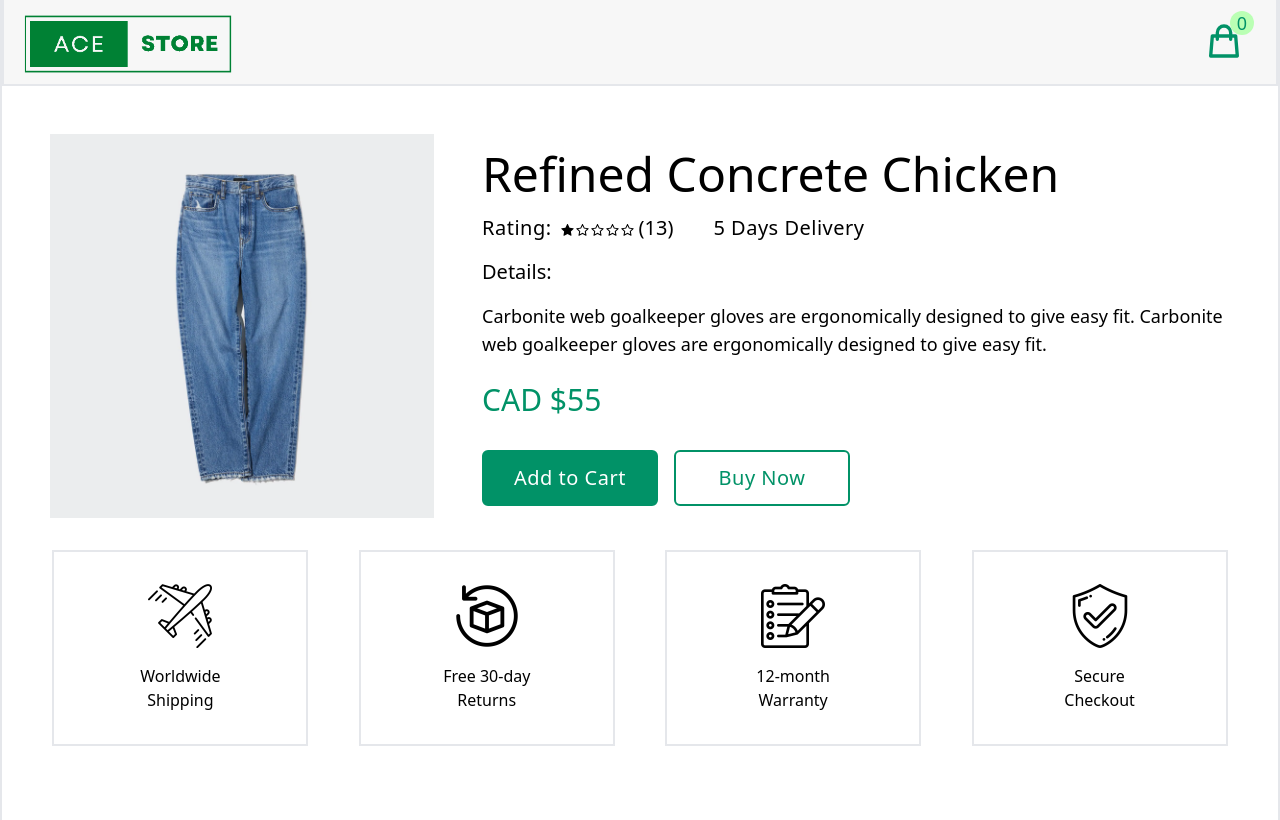
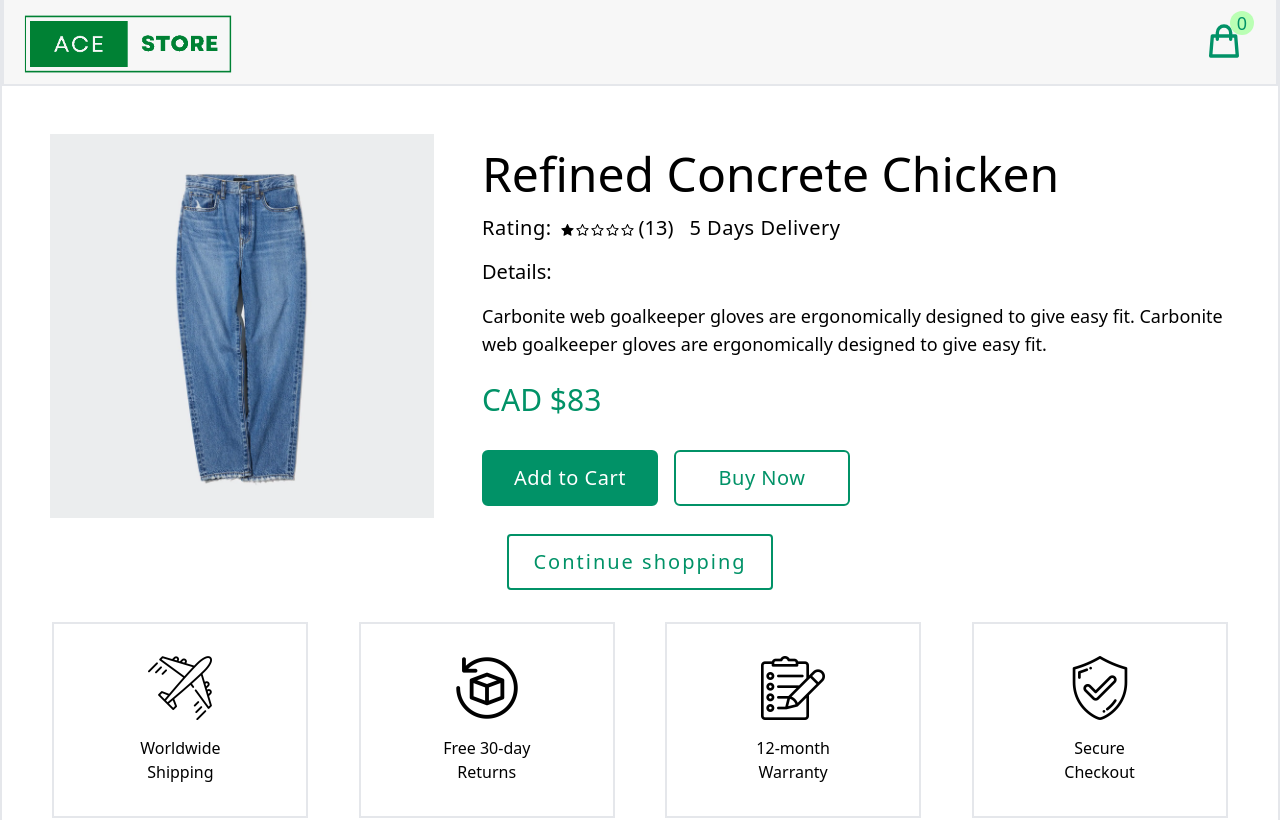
Before and after one commit to ryanvu2022/ace-store, a React (Vite) app: page /product/0 in a window 1280 px wide. Shown: the top 820 px of the page. Built offline with nearby package versions, Linux system fonts and the light colour scheme.

Commit message:
add policy area and fix bugs

```diff
--- a/src/components/Home.jsx
+++ b/src/components/Home.jsx
@@ -21,7 +21,7 @@ const Home = () => {
          sortedProducts = sortedProducts.filter(item => item.inStock)
 
       if (byRating)
-         sortedProducts = sortedProducts.filter(item => item.ratings == byRating)
+         sortedProducts = sortedProducts.filter(item => item.ratings >= byRating)
 
       return sortedProducts;
    }
--- a/src/components/ProductDetail.jsx
+++ b/src/components/ProductDetail.jsx
@@ -27,8 +27,8 @@ const ProductDetail = () => {
                   <span className="ml-1">({numberOfRatedPeople})</span>
 
                   { fastDelivery
-                     ? <span className="ml-10 tracking-wide">Fast Delivery</span>
-                     : <span className="ml-10 tracking-wide">5 Days Delivery</span>
+                     ? <span className="ml-4 tracking-wide">Fast Delivery</span>
+                     : <span className="ml-4 tracking-wide">5 Days Delivery</span>
                   }
                </div>
                <h2 className="md:text-xl sm:text-lg text-base">Details:</h2>
@@ -60,6 +60,12 @@ const ProductDetail = () => {
                </div>
             </div>
          </div>
+         <div className="flex justify-center">
+            <Link to="/" className="transition-all duration-300 ease-linear text-center text-darkgreen text-xl items-center font-medium rounded hover:bg-hovergreen hover:text-white border-2 border-darkgreen mx-auto py-3 px-6 tracking-widest">
+               Continue shopping
+            </Link>
+         </div>
+
          <div className="flex flex-wrap justify-evenly text-base items-stretch">
             <div className="flex flex-col gap-4 ss:my-4 my-2 items-center border-2 md:p-8 p-4 w-36 ss:w-56 lg:w-64">
                <img src={icons.shipping} className="sm:w-16 ss:w-10 w-12"/>
--- a/src/products/products.jsx
+++ b/src/products/products.jsx
@@ -4,7 +4,7 @@ import { faker } from "@faker-js/faker";
 export const products = images.map((image, index) => ({
    id: index,
    name: faker.commerce.productName(),
-   price: faker.commerce.price(35, 65, 0),
+   price: faker.commerce.price(50, 100, 0),
    image: image,
    inStock: faker.datatype.boolean(),
    fastDelivery: faker.datatype.boolean(),
```
